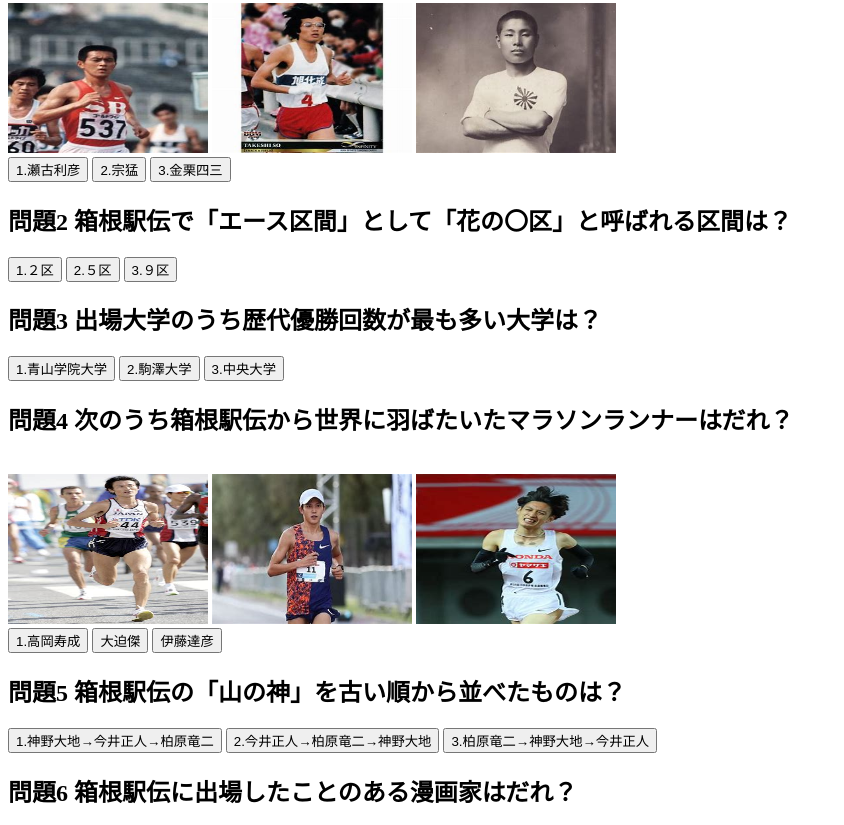
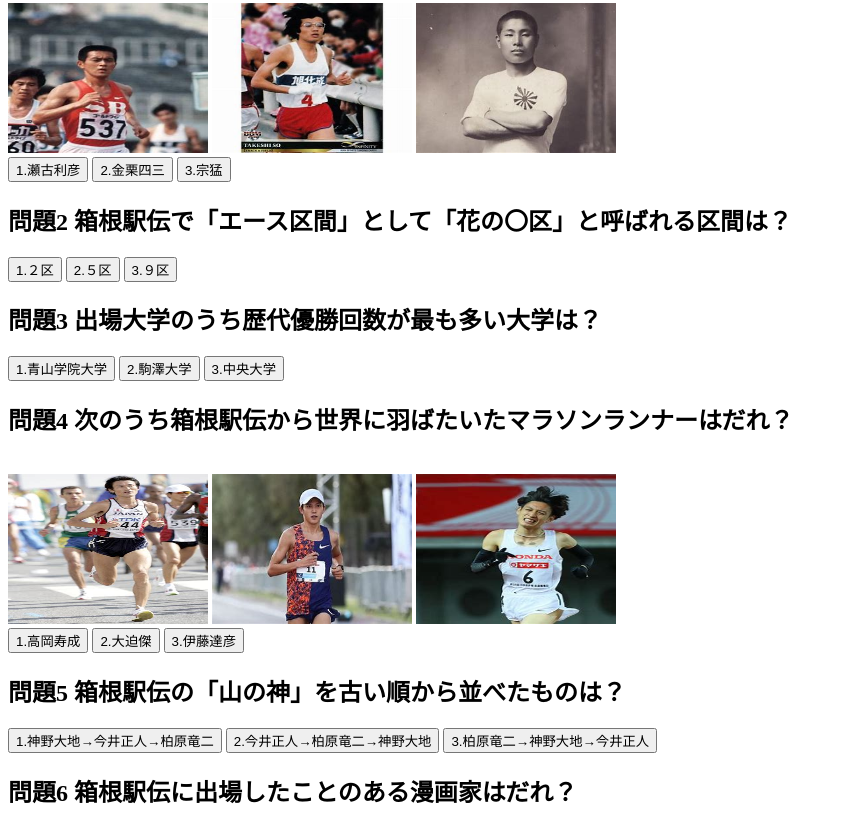
Before and after one commit to koharuuun/akigakkikadai, a plain HTML site: page index.html in a window 1280 px wide. Shown: the part 466-1291 px from the top of the page, without its empty margins (0-844 px from the left). Drawn offline with Linux system fonts and the light colour scheme.

Commit message:
Update index.html
Signed-off-by: koharuuun <167832728+koharuuun@users.noreply.github.com>

```diff
--- a/index.html
+++ b/index.html
@@ -29,9 +29,9 @@
  <br>
   <input type="button" value="1.瀬古利彦"
    onclick="sayhello1();">
-  <input type="button" value="2.宗猛"
+  <input type="button" value="2.金栗四三"
    onclick="sayhello2();">
-  <input type="button" value="3.金栗四三"
+  <input type="button" value="3.宗猛"
    onclick="sayhello3();">
   <h2>問題2 箱根駅伝で「エース区間」として「花の〇区」と呼ばれる区間は？</h2>
   <input type="button" value="1.２区"
@@ -53,9 +53,9 @@
  <img src='./image/ito.jpg' class="imagechange">
   <br><input type="button" value="1.高岡寿成"
    onclick="sayhello10();">
-  <input type="button" value="大迫傑"
+  <input type="button" value="2.大迫傑"
    onclick="sayhello11();">
-  <input type="button" value="伊藤達彦"
+  <input type="button" value="3.伊藤達彦"
    onclick="sayhello12();">
  <h2>問題5 箱根駅伝の「山の神」を古い順から並べたものは？</h2>
   <input type="button" value="1.神野大地→今井正人→柏原竜二"
```
